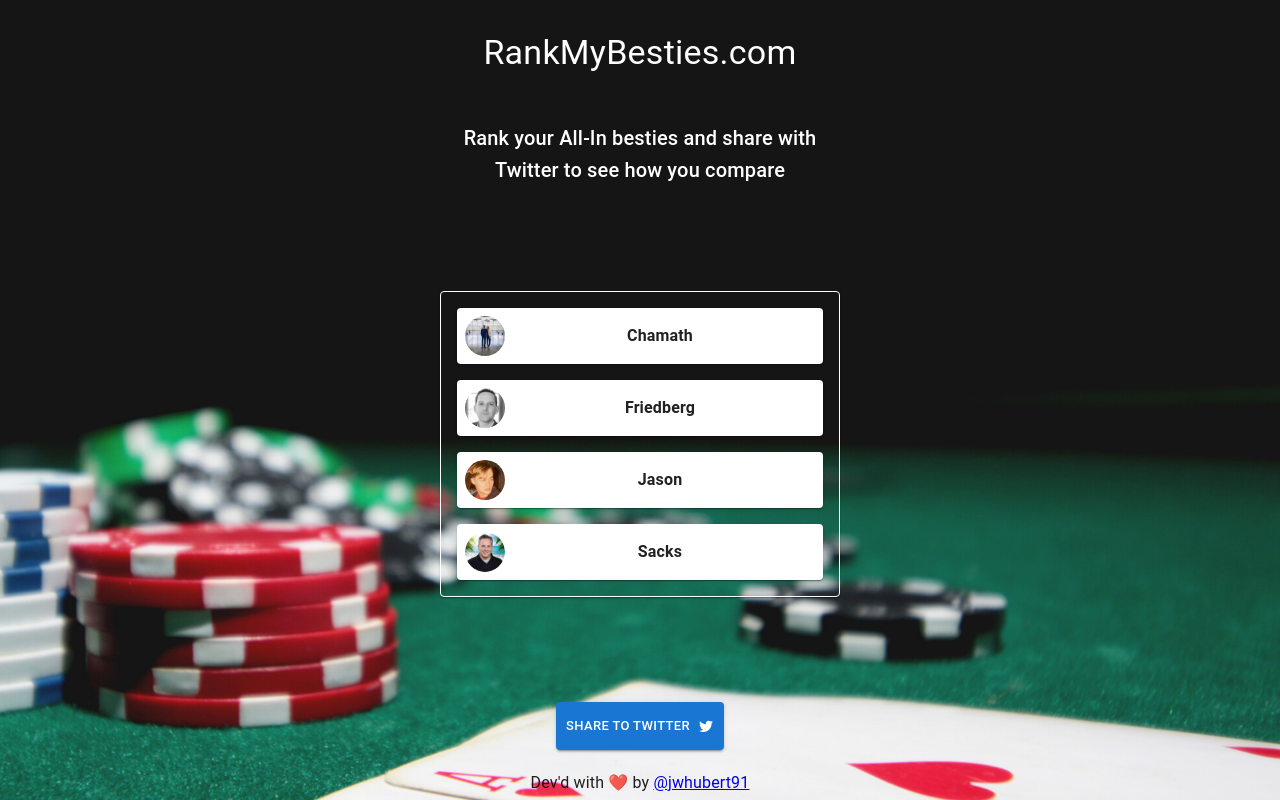
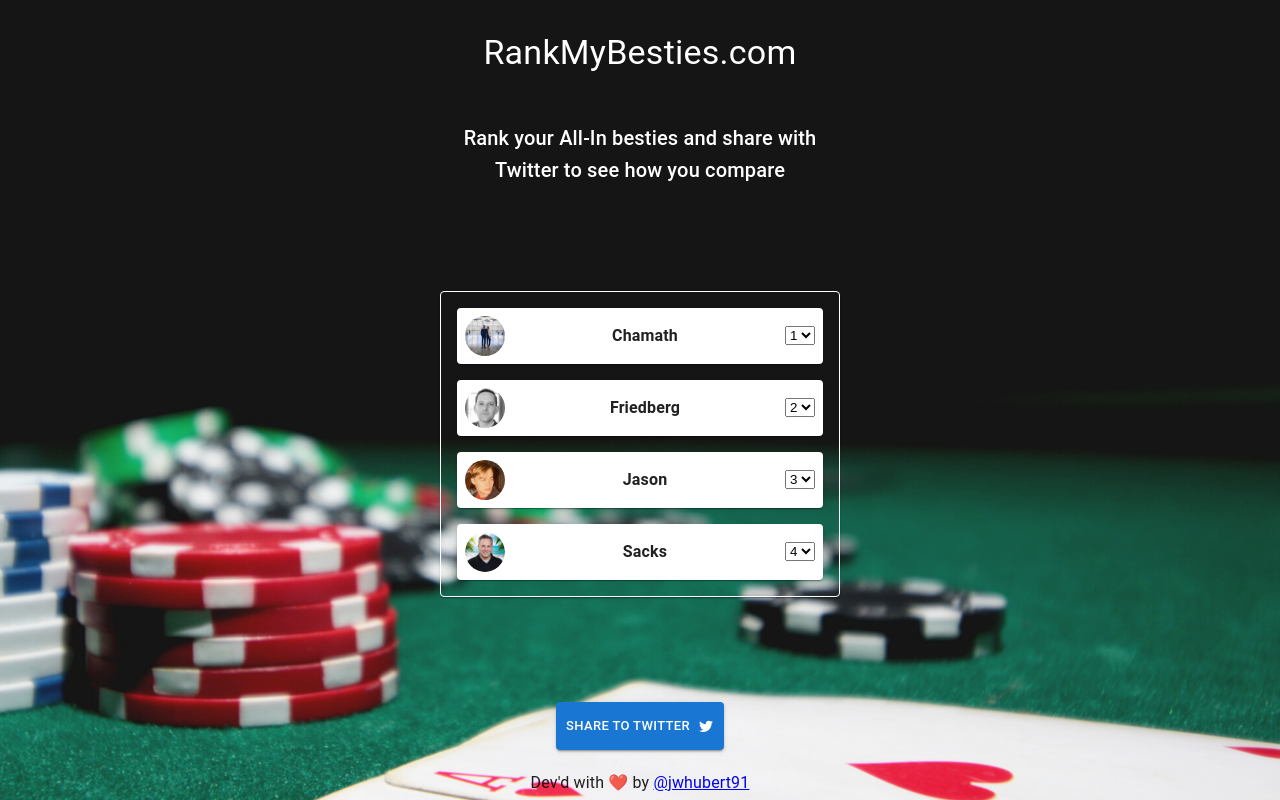
Before and after one commit to jwhubert91/rankmybesties.com, a Next.js app: page / in a window 1280 px wide. Built offline with nearby package versions, Linux system fonts and the light colour scheme.

Commit message:
finish ranker algorithm

```diff
--- a/components/BestieCard.js
+++ b/components/BestieCard.js
@@ -1,7 +1,9 @@
 import React from "react"
 import { Avatar, Card } from "@mui/material"
 
-function BestieCard({ name, imgSrc }) {
+const allPossibleRanks = [0, 1, 2, 3]
+
+function BestieCard({ name, imgSrc, rank, selectNextRank }) {
   return (
     <Card
       sx={{
@@ -15,6 +17,16 @@
       <span style={{ width: "100%", textAlign: "center", fontWeight: "bold" }}>
         {name}
       </span>
+      <select
+        value={rank}
+        onChange={(e) => selectNextRank(rank, Number(e.target.value))}
+      >
+        {allPossibleRanks.map((next, idx) => (
+          <option key={idx} value={next}>
+            {next + 1}
+          </option>
+        ))}
+      </select>
     </Card>
   )
 }
--- a/components/Ranker.js
+++ b/components/Ranker.js
@@ -1,4 +1,4 @@
-import React from "react"
+import React, { useState } from "react"
 import { Card, Stack } from "@mui/material"
 import BestieCard from "./BestieCard"
 
@@ -7,7 +7,66 @@
 const JASON_IMAGE_URL = "/images/besties/jason.jpeg"
 const SACKS_IMAGE_URL = "/images/besties/sacks.jpeg"
 
+const originalBestieArray = [
+  {
+    name: "Chamath",
+    imgSrc: CHAMATH_IMAGE_URL,
+  },
+  {
+    name: "Friedberg",
+    imgSrc: FRIEDBERG_IMAGE_URL,
+  },
+  {
+    name: "Jason",
+    imgSrc: JASON_IMAGE_URL,
+  },
+  {
+    name: "Sacks",
+    imgSrc: SACKS_IMAGE_URL,
+  },
+]
+
 function Ranker() {
+  const [besties, setBesties] = useState(originalBestieArray)
+  const selectNextRank = (currentRank, nextRank) => {
+    const workingArrayOfBesties = besties
+    const bestieObject = workingArrayOfBesties[currentRank]
+    if (nextRank < currentRank) {
+      // bestie is being promoted
+      // shift all besties from nextRank to currentRank down one
+      const nextArray = []
+      for (let i = 0; i < 4; i++) {
+        if (i < nextRank) {
+          nextArray.push(workingArrayOfBesties[i])
+        } else if (i === nextRank) {
+          const prevObject = workingArrayOfBesties[i]
+          nextArray.push(bestieObject)
+          nextArray.push(prevObject)
+        } else if (i > nextRank && i !== currentRank) {
+          nextArray.push(workingArrayOfBesties[i])
+        }
+      }
+      setBesties(nextArray)
+    } else if (nextRank > currentRank) {
+      // bestie is being demoted
+      // shift all besties from nextRank to currentRank up one
+      const nextArray = []
+      for (let i = 0; i < 4; i++) {
+        if (i < currentRank) {
+          nextArray.push(workingArrayOfBesties[i])
+        } else if (i > currentRank && i < nextRank) {
+          nextArray.push(workingArrayOfBesties[i])
+        } else if (i === nextRank) {
+          const prevObject = workingArrayOfBesties[i]
+          nextArray.push(prevObject)
+          nextArray.push(bestieObject)
+        } else if (i > nextRank) {
+          nextArray.push(workingArrayOfBesties[i])
+        }
+      }
+      setBesties(nextArray)
+    }
+  }
   return (
     <Card
       sx={{
@@ -20,10 +79,15 @@
       }}
     >
       <Stack spacing={2}>
-        <BestieCard name="Chamath" imgSrc={CHAMATH_IMAGE_URL} />
-        <BestieCard name="Friedberg" imgSrc={FRIEDBERG_IMAGE_URL} />
-        <BestieCard name="Jason" imgSrc={JASON_IMAGE_URL} />
-        <BestieCard name="Sacks" imgSrc={SACKS_IMAGE_URL} />
+        {besties.map((bestie, idx) => (
+          <BestieCard
+            name={bestie.name}
+            imgSrc={bestie.imgSrc}
+            rank={idx}
+            key={idx}
+            selectNextRank={selectNextRank}
+          />
+        ))}
       </Stack>
     </Card>
   )
```
